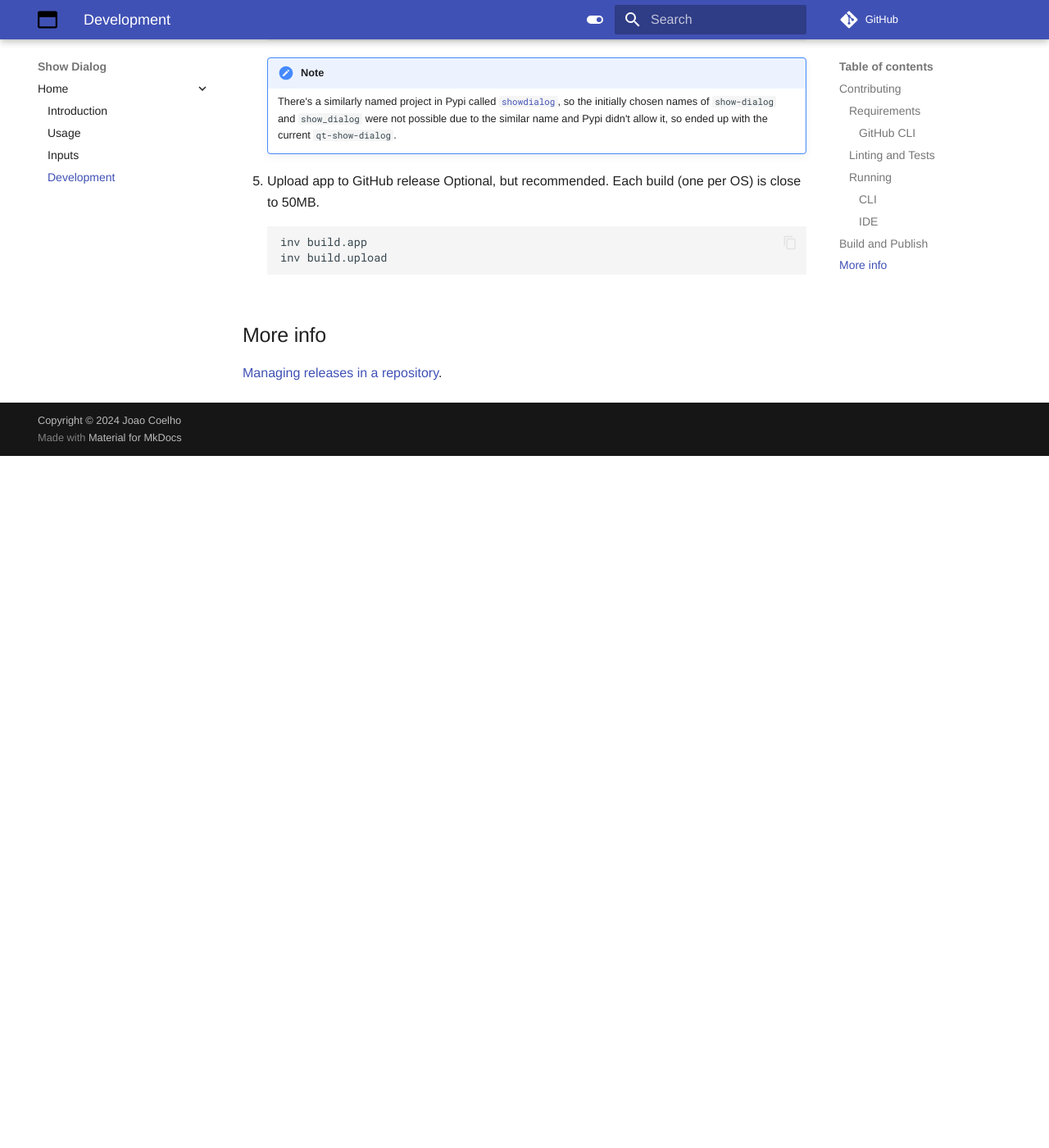
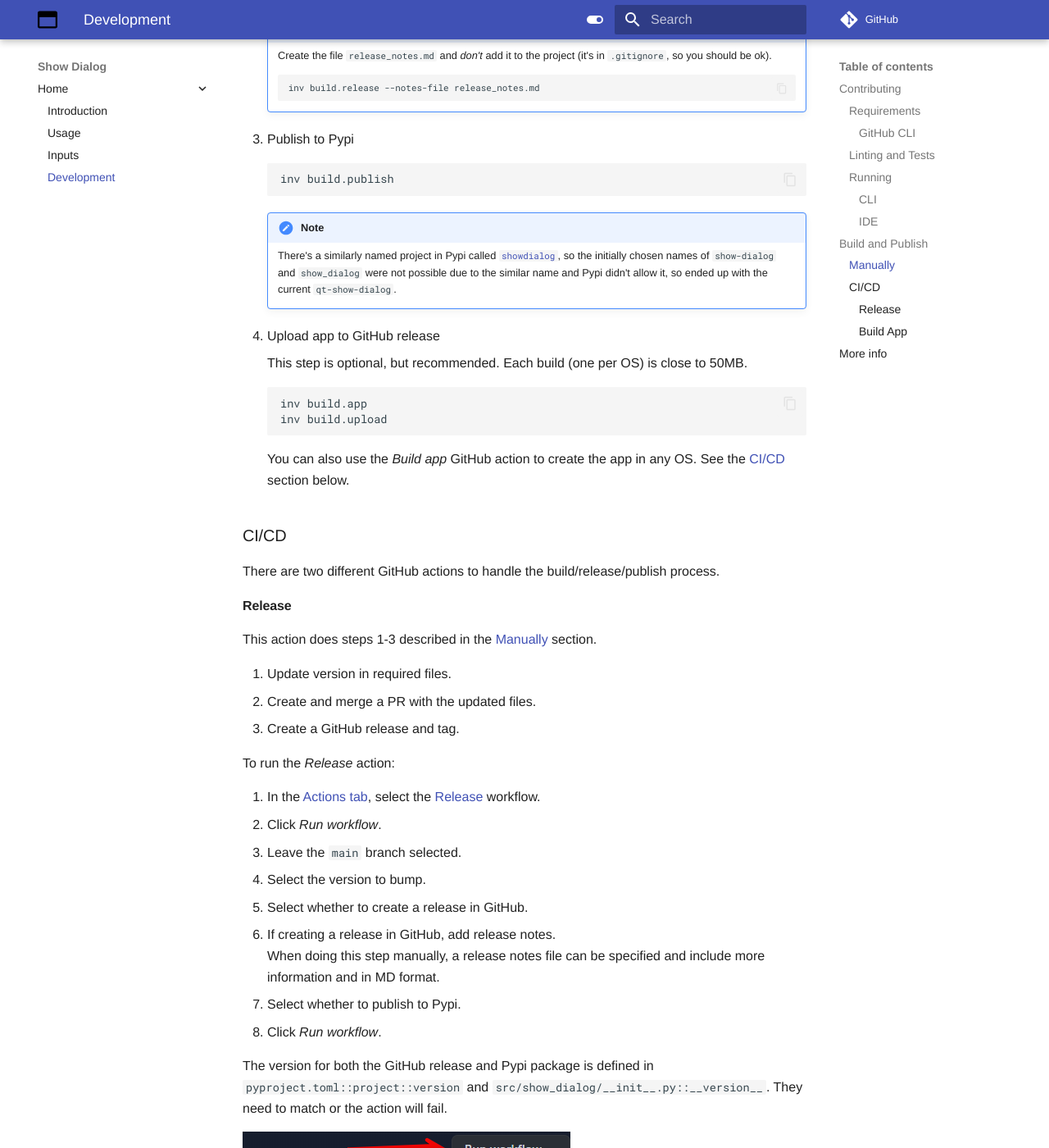
Before and after one commit to joaonc/show_dialog, an MkDocs documentation site: the page built from docs/development.md, in a window 1280 px wide and 1400 px high, scrolled down 2897 px. Shown: the whole window at 82% size. Built offline with MkDocs 1.6.1 and Material for MkDocs 9.7.7, drawn with Linux system fonts in a browser that asks for light colours; comment, search, counter and statistics services are not loaded; before the commit the page ends 3453 px from its top, so only the background shows below that; some of the changed text lies outside the part shown.

Commit message:
Build app action update (#55)

````diff
--- a/docs/development.md
+++ b/docs/development.md
@@ -87,17 +87,23 @@
 
 This section goes over how to build the app, create a release in GitHub and publish to Pypi.
 
+### Manually
 1. Bump version
    ```
-   inv build.version
+   inv build.version --mode pr
    ```
-2. Create and merge a new PR called _"Release 1.2.3"_.
-3. Create release in GitHub
+   This will:
+   1. Update the necessary files to the new version.
+   2. Create and merge a new PR called _"Release 1.2.3"_.
+      Use different values `--mode` for different behaviors, ex don't create a PR.
+
+2. Create release in GitHub
    ```
    inv build.release
    ```
    Releases are published in GitHub, under the
    [Releases](https://github.com/joaonc/show_dialog/releases) page.
+   A tag is also created.
 
    Use the `--notes` or `--notes-file` to add more details to the release.
 
@@ -110,7 +116,7 @@
       inv build.release --notes-file release_notes.md
       ```
 
-4. Publish to Pypi
+3. Publish to Pypi
    ```
    inv build.publish
    ```
@@ -122,12 +128,60 @@
       `show-dialog` and `show_dialog` were not possible due to the similar name and Pypi didn't
       allow it, so ended up with the current `qt-show-dialog`.
 
-5. Upload app to GitHub release
-   Optional, but recommended. Each build (one per OS) is close to 50MB.
+4. Upload app to GitHub release
+
+   This step is optional, but recommended. Each build (one per OS) is close to 50MB.
    ```
    inv build.app
    inv build.upload
    ```
+   You can also use the _Build app_ GitHub action to create the app in any OS. See the
+   [CI/CD](#cicd) section below.
+
+### CI/CD
+There are two different GitHub actions to handle the build/release/publish process.
+
+#### Release
+This action does steps 1-3 described in the [Manually](#manually) section.
+
+1. Update version in required files.
+2. Create and merge a PR with the updated files.
+3. Create a GitHub release and tag.
+
+To run the _Release_ action:
+
+1. In the [Actions tab](https://github.com/joaonc/show_dialog/actions), select the
+[Release](https://github.com/joaonc/show_dialog/actions/workflows/release.yml) workflow.
+2. Click _Run workflow_.
+3. Leave the `main` branch selected.
+4. Select the version to bump.
+5. Select whether to create a release in GitHub.
+6. If creating a release in GitHub, add release notes.
+   When doing this step manually, a release notes file can be specified and include more
+   information and in MD format.
+7. Select whether to publish to Pypi.
+8. Click _Run workflow_.
+
+The version for both the GitHub release and Pypi package is defined in
+`pyproject.toml::project::version` and `src/show_dialog/__init__.py::__version__`. They need to
+match or the action will fail.
+
+![Release workflow](images/gh_action_release.png)
+
+#### Build App
+This action does step 4 described in the [Manually](#manually) section, but any OS can be selected
+(whereas manually is only in the OS in which the tasks are executed).
+
+To run the _Build app_ action:
+
+1. In the [Actions tab](https://github.com/joaonc/show_dialog/actions), select the
+[Build app](https://github.com/joaonc/show_dialog/actions/workflows/build-app.yml) workflow.
+2. Click _Run workflow_.
+3. Select the tag (version) to build the app(s) for.
+   By default is `main`, which works, but is not what we want as an app may be created with
+   functionality not in the release if `main` has new commits.
+
+**TODO: Finish**
 
 ## More info
 [Managing releases in a repository](https://docs.github.com/en/repositories/releasing-projects-on-github/managing-releases-in-a-repository).
````
Also changed, not shown: docs/images/gh_action_release.png (added), 1 other file.
